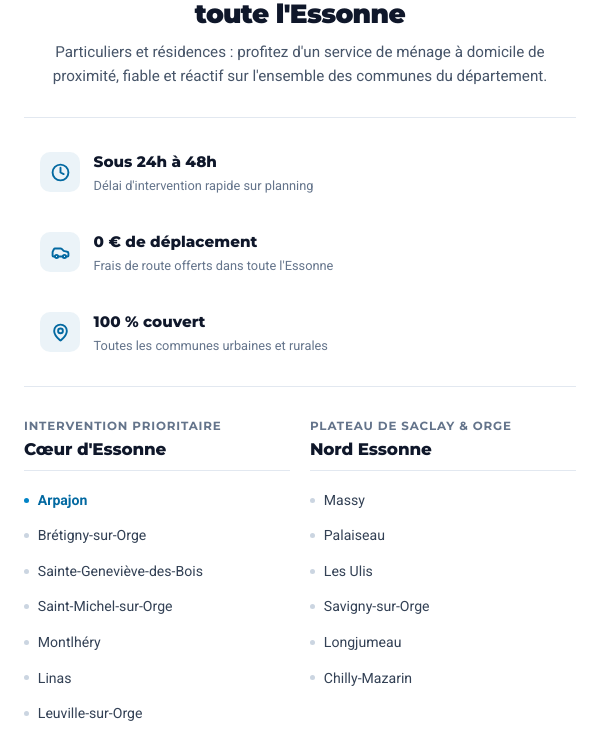
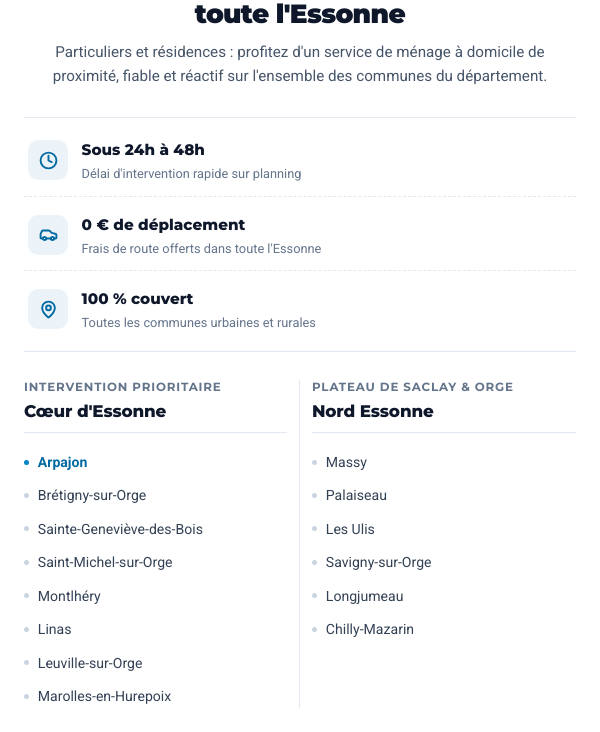
Before and after one commit to rebatiabd-prog/Neqqua-Nettoyage, a React (Vite) app: page / in a window 600 px wide. Shown: the part 3973-4705 px from the top of the page. Built offline with nearby package versions, Linux system fonts and the light colour scheme; no server answers.

Commit message:
style(zone): align mobile intervention zone into structured 2x2 grid with divider lines

```diff
--- a/src/index.css
+++ b/src/index.css
@@ -2205,6 +2205,21 @@ ul {
   transform: translateY(0);
 }
 
+@media (max-width: 767px) {
+  .zone-reassurance-strip {
+    padding: 1.1rem 0;
+    gap: 0.85rem;
+    margin-bottom: 1.75rem;
+  }
+  .zone-reassurance-item {
+    padding: 0.15rem 0.25rem;
+  }
+  .zone-reassurance-item:not(:last-child) {
+    padding-bottom: 0.85rem;
+    border-bottom: 1px dashed #e2e8f0;
+  }
+}
+
 @media (min-width: 768px) {
   .zone-reassurance-item {
     justify-content: center;
@@ -2260,20 +2275,60 @@ ul {
 
 .zone-editorial-grid {
   display: grid;
-  grid-template-columns: 1fr;
-  gap: 1.75rem;
+  grid-template-columns: repeat(2, 1fr);
+  gap: 1.6rem 0;
   align-items: start;
   margin-bottom: 0;
 }
 
-@media (min-width: 420px) {
-  .zone-editorial-grid {
-    grid-template-columns: repeat(2, 1fr);
-    gap: 1.5rem 1.25rem;
-  }
-}
-
-@media (min-width: 640px) {
+@media (max-width: 767px) {
+  .zone-editorial-col {
+    min-width: 0;
+  }
+  .zone-editorial-col:nth-child(odd) {
+    padding-right: 0.75rem;
+    border-right: 1px solid #e2e8f0;
+  }
+  .zone-editorial-col:nth-child(even) {
+    padding-left: 0.75rem;
+  }
+  .zone-editorial-head {
+    min-height: 3.1rem;
+    display: flex;
+    flex-direction: column;
+    justify-content: flex-end;
+    margin-bottom: 0.7rem;
+    padding-bottom: 0.55rem;
+  }
+  .zone-editorial-eyebrow {
+    font-size: 0.64rem;
+    letter-spacing: 0.05em;
+    margin-bottom: 0.25rem;
+    white-space: nowrap;
+    overflow: hidden;
+    text-overflow: ellipsis;
+  }
+  .zone-editorial-name {
+    font-size: 0.94rem;
+    line-height: 1.2;
+  }
+  .zone-editorial-list {
+    gap: 0.28rem;
+  }
+  .zone-editorial-item {
+    font-size: 0.8rem;
+    gap: 0.42rem;
+    padding: 0.16rem 0.25rem;
+    margin-left: -0.25rem;
+    line-height: 1.3;
+    max-width: 100%;
+  }
+  .zone-editorial-town {
+    overflow-wrap: anywhere;
+  }
+}
+
+@media (min-width: 768px) {
   .zone-editorial-grid {
     grid-template-columns: repeat(2, 1fr);
     gap: 1.85rem 2rem;
```
